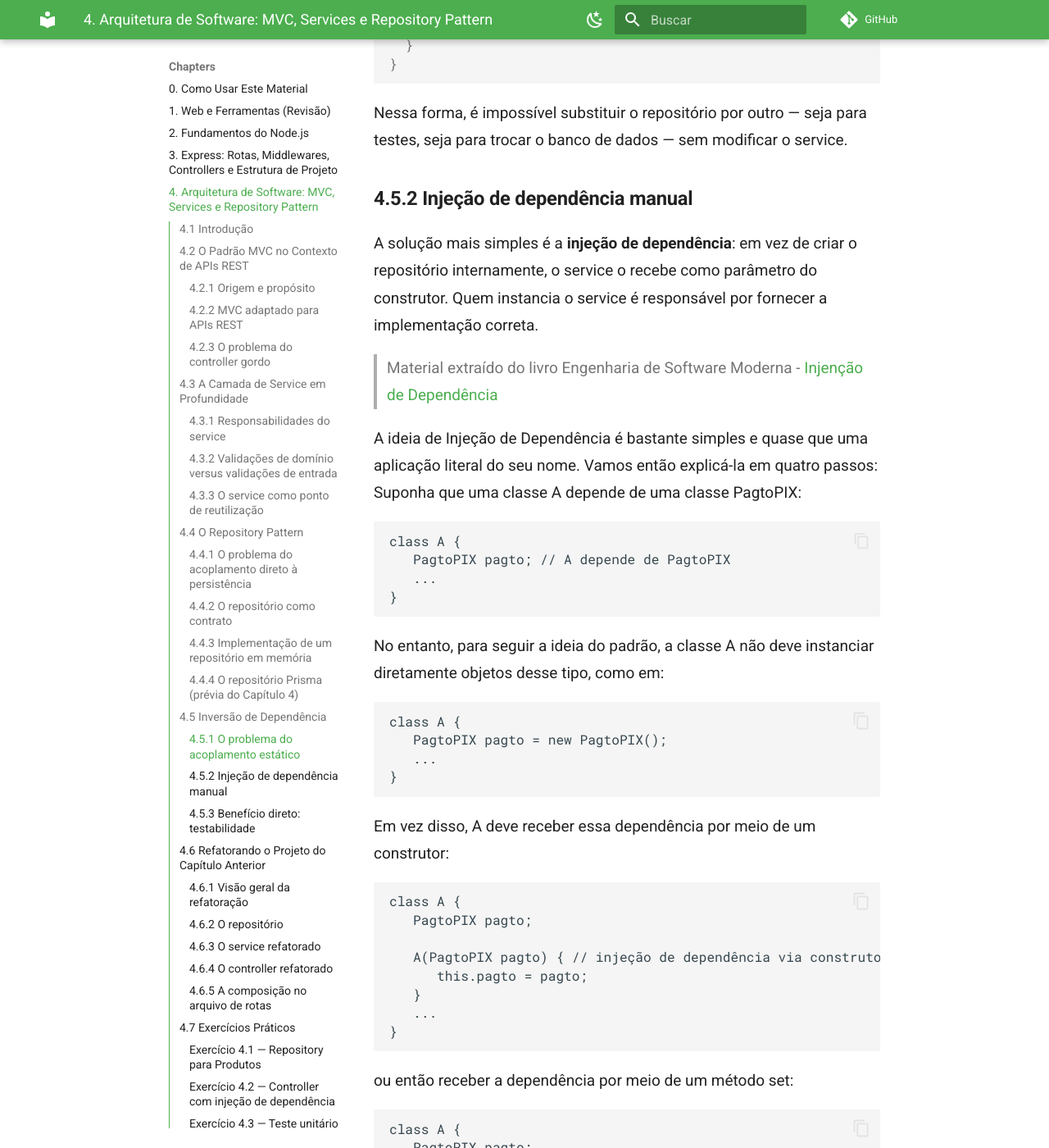
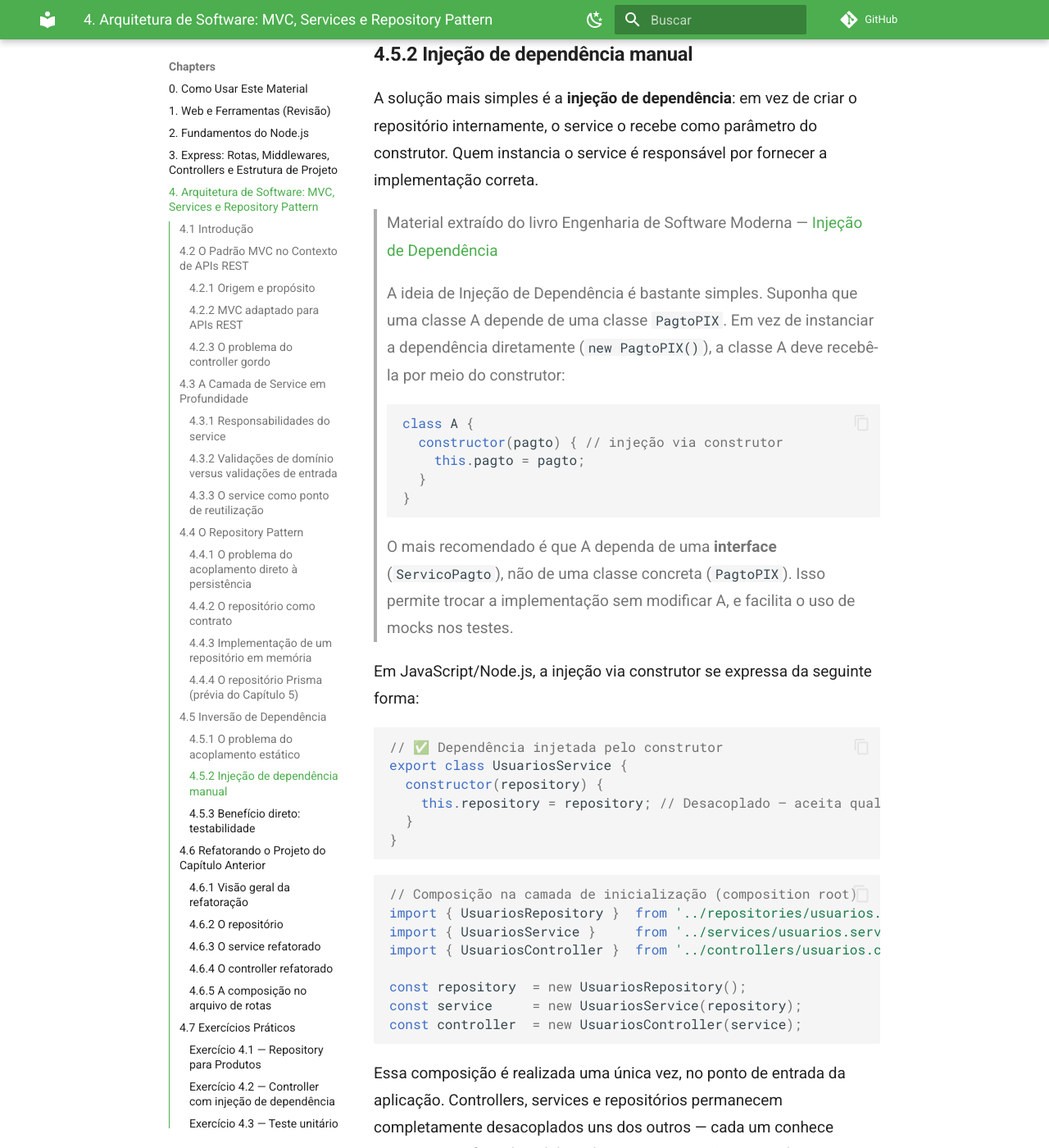
Before and after one commit to leofernandesmo/pweb2-book, an MkDocs documentation site: the page built from docs/chapters/04-arquitetura.md, in a window 1280 px wide and 1400 px high, scrolled down 10834 px. Shown: the whole window at 82% size. Built offline with MkDocs 1.6.1 and Material for MkDocs 9.7.7, drawn with Linux system fonts in a browser that asks for light colours; comment, search, counter and statistics services are not loaded; some of the changed text lies outside the part shown.

Commit message:
Corrige referências de capítulos e detalhes sobre ORM
Atualiza referências de capítulos e corrige informações sobre ORM e repositórios.

````diff
--- a/docs/chapters/04-arquitetura.md
+++ b/docs/chapters/04-arquitetura.md
@@ -6,7 +6,7 @@
 
 O Capítulo 2 estabeleceu os fundamentos operacionais do Express: como definir rotas, encadear middlewares e organizar handlers em controllers. O código resultante já é funcional — mas funcionalidade não é sinônimo de boa arquitetura. À medida que uma aplicação cresce, a ausência de uma separação clara entre camadas se manifesta em problemas concretos: controllers que acumulam lógica de negócio, services que constroem queries SQL diretamente, testes que dependem de banco de dados real para verificar regras simples.
 
-Este capítulo aborda os padrões arquiteturais que resolvem esses problemas de forma sistemática. O ponto de partida é o padrão **MVC** adaptado ao contexto de APIs REST; em seguida, aprofunda-se o papel da camada de **Service** como guardiã da lógica de negócio; depois, introduz-se o **Repository Pattern** como mecanismo de abstração do acesso a dados; e, por fim, apresenta-se o princípio de **Inversão de Dependência** em sua forma mais elementar. O capítulo encerra com a refatoração completa do projeto construído no Capítulo 2, consolidando todos esses conceitos em uma base sólida para a introdução do ORM no Capítulo 4.
+Este capítulo aborda os padrões arquiteturais que resolvem esses problemas de forma sistemática. O ponto de partida é o padrão **MVC** adaptado ao contexto de APIs REST; em seguida, aprofunda-se o papel da camada de **Service** como guardiã da lógica de negócio; depois, introduz-se o **Repository Pattern** como mecanismo de abstração do acesso a dados; e, por fim, apresenta-se o princípio de **Inversão de Dependência** em sua forma mais elementar. O capítulo encerra com a refatoração completa do projeto construído no Capítulo 2, consolidando todos esses conceitos em uma base sólida para a introdução do ORM no Capítulo 5.
 
 > 💡 **Pré-requisito:** Este capítulo pressupõe familiaridade com o conteúdo do Capítulo 2, especialmente controllers, a estrutura de projeto proposta e a classe `AppError`.
 
@@ -26,12 +26,11 @@
 
 No contexto de APIs Express, as três camadas do MVC assumem os seguintes papéis:
 
-A camada **Model** representa as entidades do domínio e as regras de acesso aos dados. Em projetos com ORM, os models são as definições de tabelas e seus relacionamentos (Capítulo 4). Por enquanto, pode-se pensar no Model como a estrutura de dados que descreve um recurso (no contexto de recurso web) — um `Usuario`, um `Produto` — e o mecanismo responsável por persistir e recuperar esses dados.
+A camada **Model** representa as entidades do domínio e as regras de acesso aos dados. Em projetos com ORM, os models são as definições de tabelas e seus relacionamentos (Capítulo 5). Por enquanto, pode-se pensar no Model como a estrutura de dados que descreve um recurso — um `Usuario`, um `Produto` — e o mecanismo responsável por persistir e recuperar esses dados.
 
 A camada **View** é substituída, na prática, pela resposta JSON produzida pelo servidor. Não existe um arquivo de template ou componente visual — `res.json()` cumpre o papel de serializar o modelo para o formato que o cliente espera.
 
 A camada **Controller** permanece com seu papel original: receber a requisição, coordenar o fluxo entre as camadas e devolver a resposta. Sua responsabilidade é exclusivamente orquestrar — nunca processar lógica de negócio diretamente.
-
 
 ### 4.2.3 O problema do controller gordo
 
@@ -63,7 +62,6 @@
 Este controller é impossível de testar sem um banco de dados real, não pode ser reutilizado em outros contextos (como um job em background) e qualquer alteração na regra de negócio exige modificar o controller — violando o princípio da separação de responsabilidades estudado no Capítulo 2. A solução passa pela distribuição dessas responsabilidades entre camadas bem definidas, como será detalhado nas seções seguintes.
 
 📖 Leitura de referência: [Engenharia de Software Moderna - Cap.6 Princípios](https://engsoftmoderna.info/cap5.html#coes%C3%A3o)
-
 
 ---
 
@@ -126,7 +124,6 @@
 
 Uma consequência natural da independência do service em relação ao transporte HTTP é sua reutilizabilidade. O mesmo `UsuariosService.criar()` pode ser invocado a partir de um controller HTTP, de um comando CLI de [seed de banco de dados](https://pt.stackoverflow.com/questions/126770/o-que-%C3%A9-e-para-que-serve-um-seeder), de um worker que processa uma fila de novos cadastros ou de um teste automatizado — sem qualquer modificação. Essa flexibilidade é um dos principais argumentos em favor da arquitetura em camadas.
 
-
 <img src="../figures/04_01-camadas.png" width="600" height="400" />
 
 ---
@@ -135,7 +132,7 @@
 
 ### 4.4.1 O problema do acoplamento direto à persistência
 
-Sem o Repository Pattern, a camada de service acessa diretamente o mecanismo de persistência — seja um ORM (Object-Relational Mapping, ou Mapeamento Objeto-Relacional), queries SQL brutas ou chamadas a uma API externa. Isso cria um acoplamento que torna o código difícil de testar e de evoluir: trocar o banco de dados de PostgreSQL para MongoDB, por exemplo, exigiria modificar todos os services que constroem queries diretamente.
+Sem o Repository Pattern, a camada de service acessa diretamente o mecanismo de persistência — seja um ORM, queries SQL brutas ou chamadas a uma API externa. Isso cria um acoplamento que torna o código difícil de testar e de evoluir: trocar o banco de dados de PostgreSQL para MongoDB, por exemplo, exigiria modificar todos os services que constroem queries diretamente.
 
 ### 4.4.2 O repositório como contrato
 
@@ -145,8 +142,8 @@
 
 <img src="../figures/04_02-repository.png" width="600" height="400" />
 
-
-Obs.: A interface de repositório é como um **contrato** ou um plano que define quais operações um repositório deve ser capaz de realizar. Ela especifica um conjunto de métodos públicos (e seus tipos de retorno e parâmetros) que qualquer classe que implemente essa interface terá que fornecer. A implementação do repositório é a **imeplemtação** **concreta** que realiza as operações definidas na interface. É onde a lógica específica para interagir com uma fonte de dados real (como um banco de dados, sistema de arquivos ou API) reside. Veremos isso em mais detalhes a frente no material.
+!!! note "Contrato vs. Implementação"
+    A interface de repositório é como um **contrato** que define quais operações devem ser realizadas. Ela especifica um conjunto de métodos públicos (com seus tipos de retorno e parâmetros) que qualquer classe que implemente essa interface terá que fornecer. A implementação concreta é onde a lógica específica para interagir com a fonte de dados reside.
 
 ### 4.4.3 Implementação de um repositório em memória
 
@@ -157,7 +154,7 @@
 
 export class UsuariosRepository {
   constructor() {
-    // Dados em memória — será substituído pelo ORM no Capítulo 4
+    // Dados em memória — será substituído pelo ORM no Capítulo 5
     this.usuarios = [
       { id: 1, nome: 'Ana Silva',   email: 'ana@exemplo.com',   senha: 'hash1' },
       { id: 2, nome: 'Bruno Costa', email: 'bruno@exemplo.com', senha: 'hash2' },
@@ -199,11 +196,11 @@
 }
 ```
 
-A interface desse repositório — seus nomes de método e suas assinaturas — é o *contrato* que o service depende. Quando o Prisma for introduzido no Capítulo 4, será criado um `UsuariosRepositoryPrisma` que implementa exatamente os mesmos métodos, e o service não precisará ser alterado.
+A interface desse repositório — seus nomes de método e suas assinaturas — é o *contrato* que o service depende. Quando o Prisma for introduzido no Capítulo 5, será criado um `UsuariosRepositoryPrisma` que implementa exatamente os mesmos métodos, e o service não precisará ser alterado.
 
-### 4.4.4 O repositório Prisma (prévia do Capítulo 4)
+### 4.4.4 O repositório Prisma (prévia do Capítulo 5)
 
-Para antecipar como a substituição ocorrerá, o repositório baseado em Prisma terá a seguinte estrutura — que pode ser ignorada por ora e retomada no Capítulo 4:
+Para antecipar como a substituição ocorrerá, o repositório baseado em Prisma terá a seguinte estrutura — que pode ser ignorada por ora e retomada no Capítulo 5:
 
 ```javascript
 // src/repositories/usuarios.repository.prisma.js
@@ -259,89 +256,25 @@
 
 Nessa forma, é impossível substituir o repositório por outro — seja para testes, seja para trocar o banco de dados — sem modificar o service.
 
-
-
-
 ### 4.5.2 Injeção de dependência manual
 
 A solução mais simples é a **injeção de dependência**: em vez de criar o repositório internamente, o service o recebe como parâmetro do construtor. Quem instancia o service é responsável por fornecer a implementação correta.
 
+> Material extraído do livro Engenharia de Software Moderna — [Injeção de Dependência](https://engsoftmoderna.info/artigos/injecao-dependencia.html)
+>
+> A ideia de Injeção de Dependência é bastante simples. Suponha que uma classe A depende de uma classe `PagtoPIX`. Em vez de instanciar a dependência diretamente (`new PagtoPIX()`), a classe A deve recebê-la por meio do construtor:
+>
+> ```javascript
+> class A {
+>   constructor(pagto) { // injeção via construtor
+>     this.pagto = pagto;
+>   }
+> }
+> ```
+>
+> O mais recomendado é que A dependa de uma **interface** (`ServicoPagto`), não de uma classe concreta (`PagtoPIX`). Isso permite trocar a implementação sem modificar A, e facilita o uso de mocks nos testes.
 
-> Material extraído do livro Engenharia de Software Moderna - [Injenção de Dependência](https://engsoftmoderna.info/artigos/injecao-dependencia.html)
-
-A ideia de Injeção de Dependência é bastante simples e quase que uma aplicação literal do seu nome. Vamos então explicá-la em quatro passos:
-    Suponha que uma classe A depende de uma classe PagtoPIX:
-
-    class A {
-       PagtoPIX pagto; // A depende de PagtoPIX
-       ...
-    }
-
-No entanto, para seguir a ideia do padrão, a classe A não deve instanciar diretamente objetos desse tipo, como em:
-
-    class A {
-       PagtoPIX pagto = new PagtoPIX();
-       ...
-    }
-
-Em vez disso, A deve receber essa dependência por meio de um construtor:
-
-    class A {
-       PagtoPIX pagto;
-
-       A(PagtoPIX pagto) { // injeção de dependência via construtor
-          this.pagto = pagto;
-       }
-       ...
-    }
-
-ou então receber a dependência por meio de um método set:
-
-    class A {
-       PagtoPIX pagto;
-
-       void setPagto(PagtoPIX pagto) { // injeção de dependência via setter
-          this.pagto = pagto;
-       }
-       ...
-    }
-
-Logo, agora fica fácil entender o nome do padrão: as dependências de uma classe são injetadas nela, seja por meio de chamadas do seu construtor ou por meio de chamadas de um setter.
-
-Na verdade, o mais recomendado é que o código de A use uma interface para a classe concreta PagtoPIX. Ou seja, em vez de usar PagtoPIX (uma classe), deve-se usar ServicoPagto (uma interface):
-
-    class A {
-       ServicoPagto pagto;   // dependência para uma interface
-
-       A(ServicoPagto pagto) {
-          this.pagto = pagto;
-       }
-       ...
-    }
-
-ou
-
-    class A {
-       ServicoPagto pagto;
-
-       void setPagto(ServicoPagto pagto) {
-          this.pagto = pagto;
-       }
-       ...
-    }
-
-Ou seja: quando usamos Injeção de Dependência devemos fazer uso do princípio de projeto Prefira Interfaces a Classes Concretas.
-
-Para concluir, as vantagens de Injeção de Dependência são:
-
- - Injeção de Dependência torna mais fácil mudar a dependência concreta (PagtoPIX) usada por uma classe. No nosso exemplo, A é uma classe que precisa realizar pagamentos. Para isso, ela faz uso de uma classe PagtoPIX. Amanhã, no entanto, podemos decidir que os pagamentos serão processados por uma classe PagtoCartaoCredito. Para isso, basta que PagtoPIX e PagtoCartaoCredito implementem a mesma interface ServicoPagto.
-
- - Injeção de Dependência torna mais fácil o teste da classe A, pois podemos mockar mais facilmente a dependência para ServicoPagto. Por exemplo, em vez de um serviço de pagamento real (PagtoPIX ou PagtoCartaoCredito), podemos usar um serviço de pagamento fictício, que apenas emule alguns pagamentos. Para isso, basta que esse serviço fictício implemente a interface ServicoPagto. Se você ainda não sabe o que é um mock, recomendamos a leitura da seção do Capítulo 8 sobre o assunto.
-
-
-> Fim do texto extraído do livro Engenharia de Software Moderna
-
-Em Javascript/Node você poderia fazer:
+Em JavaScript/Node.js, a injeção via construtor se expressa da seguinte forma:
 
 ```javascript
 // ✅ Dependência injetada pelo construtor
@@ -353,10 +286,10 @@
 ```
 
 ```javascript
-// Composição na camada de inicialização (app.js ou arquivo de rotas)
-import { UsuariosRepository } from '../repositories/usuarios.repository.js';
-import { UsuariosService } from '../services/usuarios.service.js';
-import { UsuariosController } from '../controllers/usuarios.controller.js';
+// Composição na camada de inicialização (composition root)
+import { UsuariosRepository }  from '../repositories/usuarios.repository.js';
+import { UsuariosService }     from '../services/usuarios.service.js';
+import { UsuariosController }  from '../controllers/usuarios.controller.js';
 
 const repository  = new UsuariosRepository();
 const service     = new UsuariosService(repository);
@@ -364,7 +297,6 @@
 ```
 
 Essa composição é realizada uma única vez, no ponto de entrada da aplicação. Controllers, services e repositórios permanecem completamente desacoplados uns dos outros — cada um conhece apenas a interface do colaborador que precisa, não sua implementação concreta.
-
 
 ### 4.5.3 Benefício direto: testabilidade
 
````
Also changed, not shown: other parts of docs/chapters/04-arquitetura.md (+1 -3 lines).
